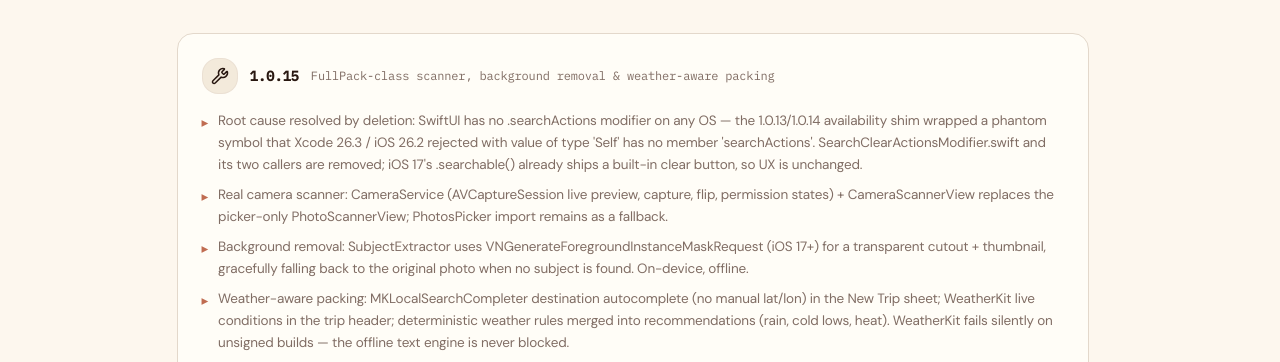
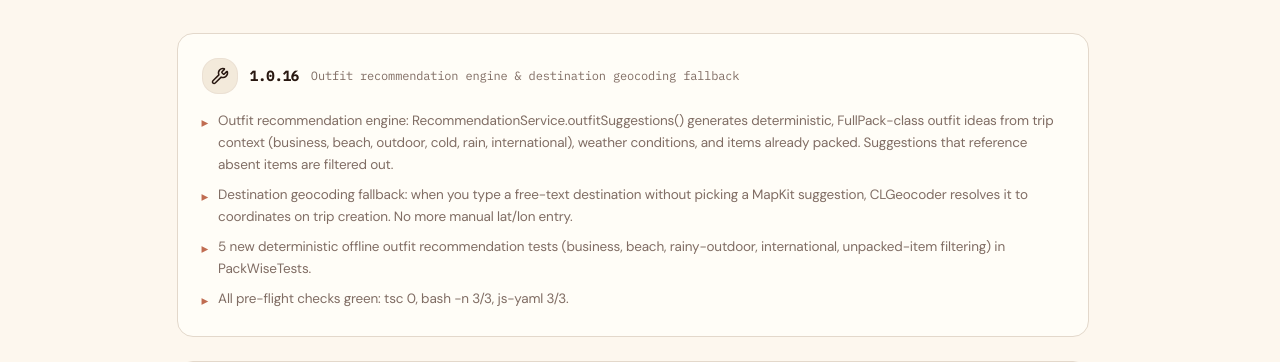
Before and after one commit to Alot1z/packwise, a React (Vite) app: page /changelog in a window 1280 px wide. Shown: the part 246-608 px from the top of the page. Built offline with nearby package versions, Linux system fonts and the light colour scheme; no server answers; what @convex-dev/auth would draw is missing.

Commit message:
Freebuff: Continue

```diff
--- a/src/pages/Changelog.tsx
+++ b/src/pages/Changelog.tsx
@@ -2,6 +2,17 @@ import { Wrench, Box, ExternalLink } from "lucide-react";
 import { SiteNav, SiteFooter, PageHeader, serif, LIVE_ACTIONS, LIVE_RELEASE_DEV, WIKI_URL } from "@/components/site-shared";
 
 const entries = [
+  {
+    tag: "1.0.16",
+    date: "Outfit recommendation engine & destination geocoding fallback",
+    icon: Wrench,
+    items: [
+      "Outfit recommendation engine: RecommendationService.outfitSuggestions() generates deterministic, FullPack-class outfit ideas from trip context (business, beach, outdoor, cold, rain, international), weather conditions, and items already packed. Suggestions that reference absent items are filtered out.",
+      "Destination geocoding fallback: when you type a free-text destination without picking a MapKit suggestion, CLGeocoder resolves it to coordinates on trip creation. No more manual lat/lon entry.",
+      "5 new deterministic offline outfit recommendation tests (business, beach, rainy-outdoor, international, unpacked-item filtering) in PackWiseTests.",
+      "All pre-flight checks green: tsc 0, bash -n 3/3, js-yaml 3/3.",
+    ],
+  },
   {
     tag: "1.0.15",
     date: "FullPack-class scanner, background removal & weather-aware packing",
```
Also changed, not shown: wiki/Changelog.md, 6 other files (tests, documents, lock files or other folders).
